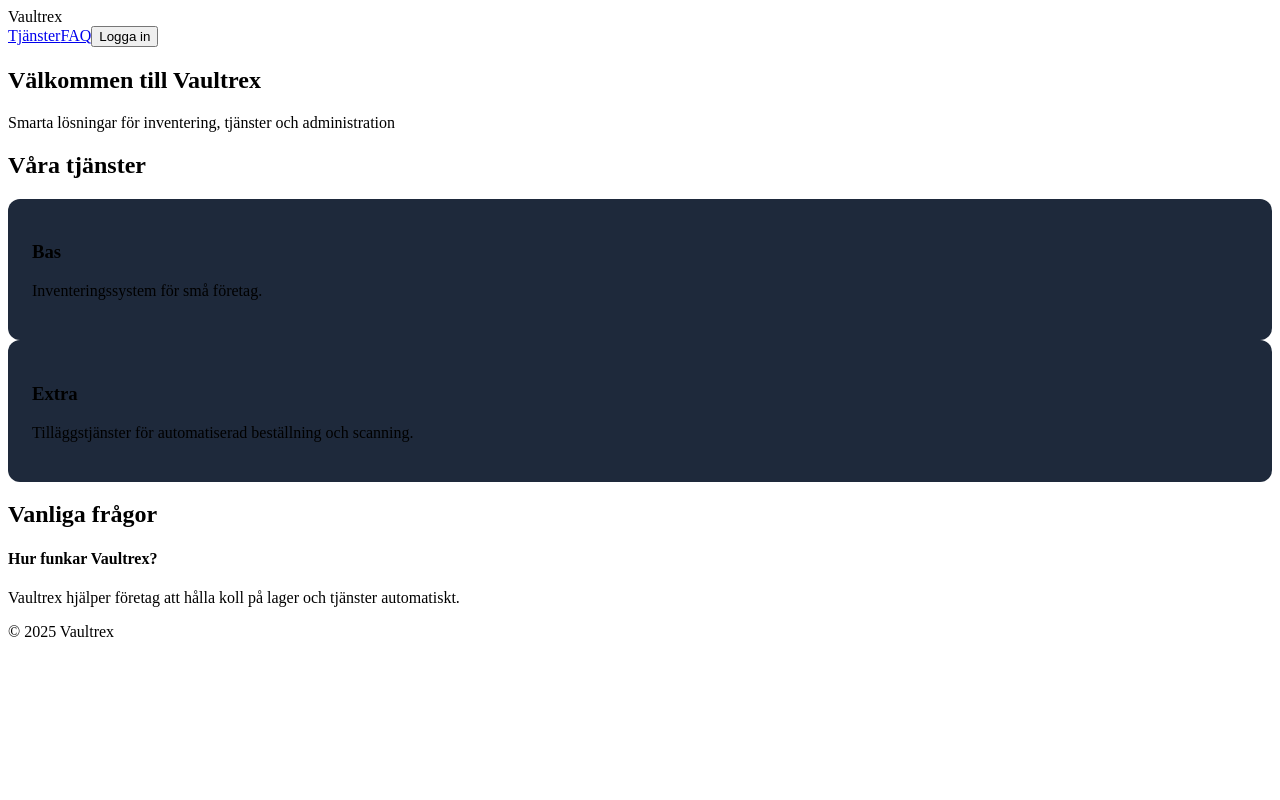
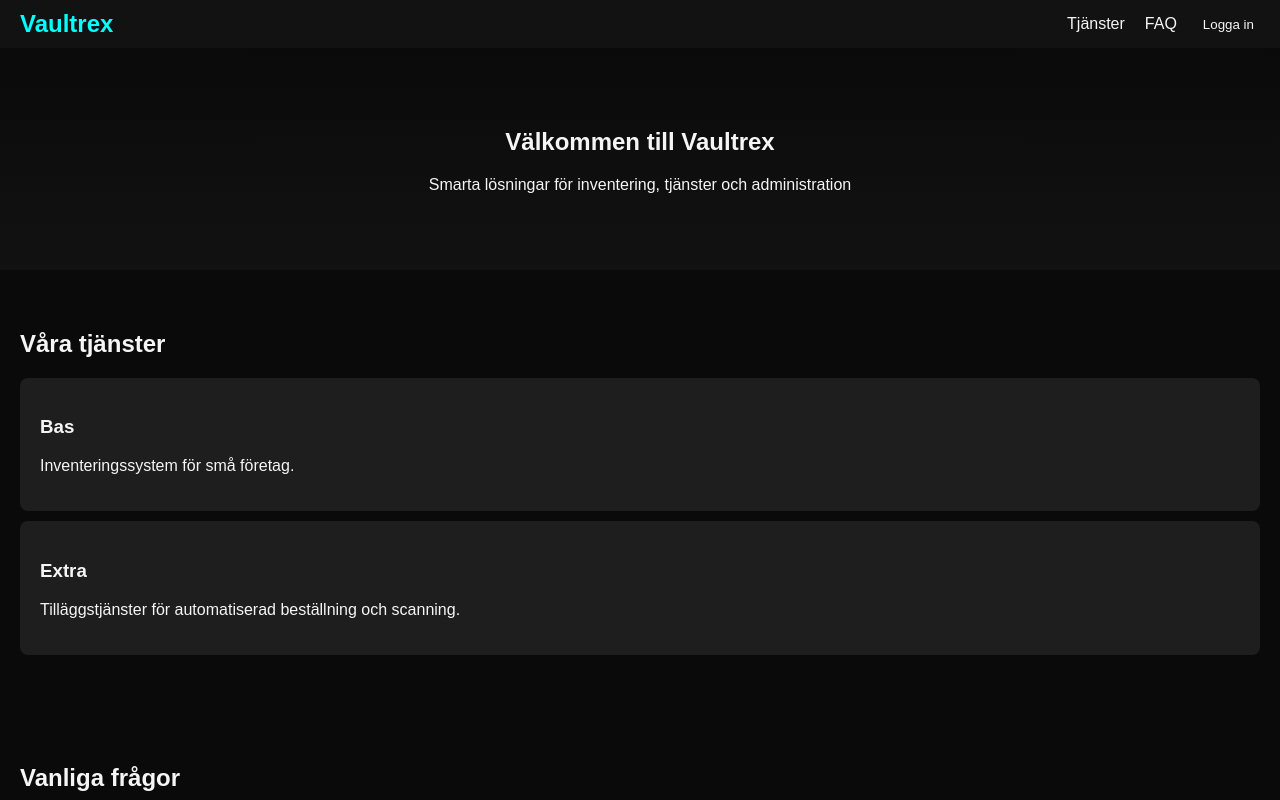
Before and after one commit to FooxxyyDev/vaultrex-frontend, a React (Vite) app: page / in a window 1280 px wide. Shown: the top 800 px of the page. Built offline with nearby package versions, Linux system fonts and the light colour scheme.

Commit message:
Update App.css

```diff
--- a/src/App.css
+++ b/src/App.css
@@ -1,112 +1,91 @@
-/* Grund */
-.app-container {
-  min-height: 100vh;
+/* src/App.css */
+body, html {
+  margin: 0;
+  padding: 0;
+  font-family: Arial, sans-serif;
+  background: #0a0a0a;
+  color: #f5f5f5;
+}
+
+.header {
+  display: flex;
+  justify-content: space-between;
+  align-items: center;
+  background: #121212;
+  padding: 10px 20px;
+}
+
+.logo {
+  font-size: 1.5rem;
+  color: #00ffff;
+  font-weight: bold;
+}
+
+.nav a, .login-btn {
+  margin-left: 20px;
+  color: #f5f5f5;
+  text-decoration: none;
+  background: none;
+  border: none;
+  cursor: pointer;
+}
+
+.hero {
+  text-align: center;
+  padding: 60px 20px;
+  background: linear-gradient(to bottom, #0a0a0a, #121212);
+}
+
+.services, .faq {
+  padding: 40px 20px;
+}
+
+.service-card {
+  background: #1e1e1e;
+  padding: 20px;
+  margin: 10px 0;
+  border-radius: 8px;
+}
+
+.login-modal {
+  position: fixed;
+  top: 0;
+  left: 0;
+  width: 100%;
+  height: 100%;
+  background: rgba(0,0,0,0.8);
   display: flex;
   justify-content: center;
   align-items: center;
-  background: linear-gradient(135deg, #0f172a, #1e293b);
-  color: #fff;
-  font-family: 'Segoe UI', sans-serif;
-  padding: 1rem;
 }
 
-/* Landing */
-.landing {
-  text-align: center;
-  max-width: 600px;
+.login-box {
+  background: #1e1e1e;
+  padding: 30px;
+  border-radius: 8px;
+  width: 300px;
 }
 
-.title {
-  font-size: 2rem;
-  margin-bottom: 1rem;
+.login-box input {
+  width: 100%;
+  padding: 10px;
+  margin: 10px 0;
+  background: #121212;
+  border: none;
+  color: #f5f5f5;
 }
 
-.subtitle {
-  font-size: 1rem;
-  margin-bottom: 2rem;
-  color: #cbd5e1;
+.login-box button {
+  width: 100%;
+  padding: 10px;
+  background: #00ffff;
+  border: none;
+  color: #000;
+  cursor: pointer;
 }
 
-.btn-primary {
-  background: #3b82f6;
-  border: none;
-  padding: 0.75rem 1.5rem;
-  border-radius: 8px;
-  color: #fff;
-  font-size: 1rem;
-  cursor: pointer;
-  transition: background 0.2s ease;
+.footer {
+  text-align: center;
+  padding: 20px;
+  background: #121212;
 }
-
-.btn-primary:hover {
-  background: #2563eb;
-}
-
-.btn-secondary {
-  background: transparent;
-  border: 1px solid #64748b;
-  padding: 0.5rem 1rem;
-  border-radius: 8px;
-  color: #fff;
-  font-size: 0.9rem;
-  cursor: pointer;
-  margin-top: 1rem;
-}
-
-.btn-secondary:hover {
-  background: #334155;
-}
-
-/* Login */
-.login {
-  width: 100%;
-  max-width: 400px;
-  background: #1e293b;
-  padding: 2rem;
-  border-radius: 12px;
-  text-align: center;
-}
-
-.login-form {
-  display: flex;
-  flex-direction: column;
-  gap: 1rem;
-}
-
-.login-form input {
-  padding: 0.75rem;
-  border: none;
-  border-radius: 8px;
-  font-size: 1rem;
-}
-
-/* Dashboard */
-.dashboard {
-  width: 100%;
-  max-width: 900px;
-  text-align: center;
-}
-
-.services-grid {
-  display: grid;
-  gap: 1rem;
-  margin: 2rem 0;
-}
-
-.service-card {
-  background: #1e293b;
-  padding: 1.5rem;
-  border-radius: 12px;
-  text-align: left;
-}
-
-/* Responsivt */
-@media (min-width: 640px) {
-  .title {
-    font-size: 2.5rem;
-  }
-
-  .services-grid {
-    grid-template-columns: repeat(2, 1fr);
-  }
-}
```
